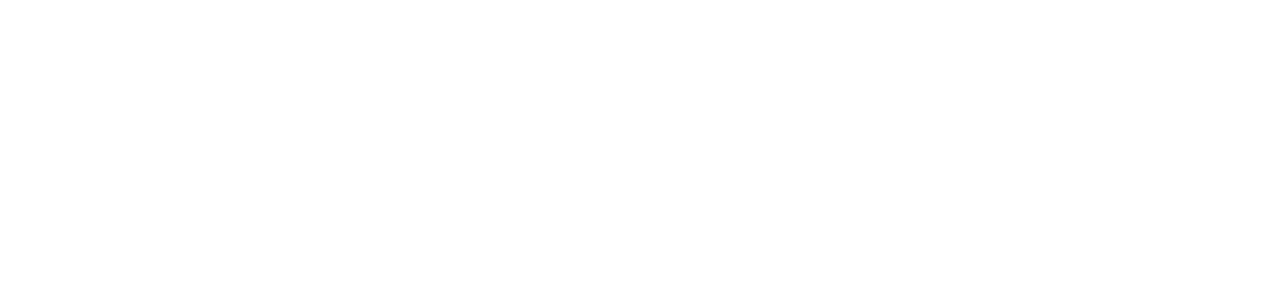
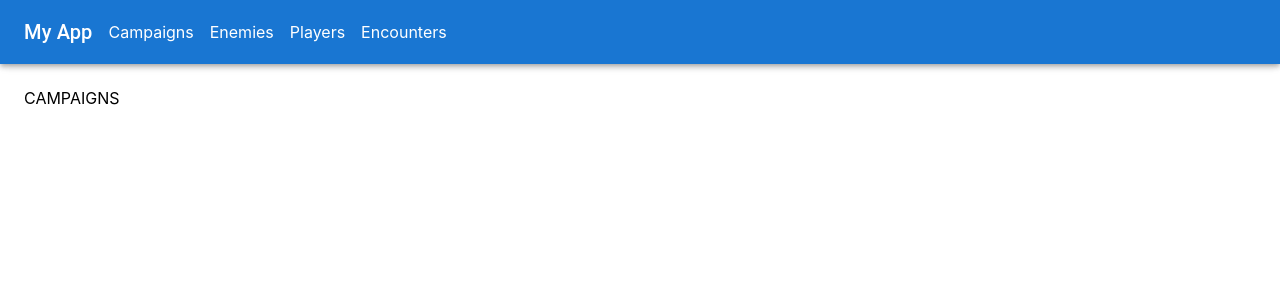
Before and after one commit to bramhvk/battleTracker, a React (Create React App) app in the folder client/: page /campaigns in a window 1280 px wide. Before the commit this address had no page. Shown: the top 300 px of the page. Built offline with nearby package versions, Linux system fonts and the light colour scheme.

Commit message:
added placeholder overview pages

```diff
--- a/client/src/App.tsx
+++ b/client/src/App.tsx
@@ -4,6 +4,9 @@
 import {MonsterOverview} from "./pages/monster/MonsterOverview";
 import MonsterEdit from "./pages/monster/MonsterEdit";
 import MonsterExtract from "./pages/monster/MonsterExtract";
+import EncounterOverview from "./pages/encounters/EncounterOverview";
+import CampaignOverview from "./pages/campaigns/CampaignOverView";
+import PlayerCharacterOverview from "./pages/playersCharacters/PlayerCharacterOverView";
 
 function App() {
 
@@ -11,11 +14,15 @@
         <BrowserRouter>
             <Routes>
                 <Route path="/" element={<Layout />}>
+                    <Route path="/campaigns" element={<CampaignOverview />} />
+
                     <Route path="/enemies" element={<MonsterOverview />} />
                     <Route path="/enemies/edit" element={<MonsterEdit />} />
                     <Route path="/enemies/extract" element={<MonsterExtract />} />
-                    {/*<Route path="ocr" element={<OCR />} />*/}
-                    {/*<Route path="settings" element={<Settings />} />*/}
+
+                    <Route path="/player-characters" element={<PlayerCharacterOverview />} />
+
+                    <Route path="/encounters" element={<EncounterOverview />} />
                 </Route>
             </Routes>
         </BrowserRouter>
--- a/client/src/components/Layout.tsx
+++ b/client/src/components/Layout.tsx
@@ -1,5 +1,5 @@
-import { Box, Toolbar, AppBar, Typography, Link } from "@mui/material";
-import { Link as RouterLink, Outlet } from "react-router-dom";
+import {AppBar, Box, Link, Toolbar, Typography} from "@mui/material";
+import {Link as RouterLink, Outlet} from "react-router-dom";
 import React from "react";
 
 const Layout: React.FC = () => {
@@ -16,6 +16,15 @@
                     {/* Navigation Links */}
                     <Link
                         component={RouterLink}
+                        to="/campaigns"
+                        color="inherit"
+                        underline="hover"
+                        sx={{ cursor: "pointer" }}
+                    >
+                        Campaigns
+                    </Link>
+                    <Link
+                        component={RouterLink}
                         to="/enemies"
                         color="inherit"
                         underline="hover"
@@ -23,15 +32,24 @@
                     >
                         Enemies
                     </Link>
-                    {/*<Link*/}
-                    {/*    component={RouterLink}*/}
-                    {/*    to="/ocr"*/}
-                    {/*    color="inherit"*/}
-                    {/*    underline="hover"*/}
-                    {/*    sx={{ cursor: "pointer" }}*/}
-                    {/*>*/}
-                    {/*    OCR*/}
-                    {/*</Link>*/}
+                    <Link
+                        component={RouterLink}
+                        to="/player-characters"
+                        color="inherit"
+                        underline="hover"
+                        sx={{ cursor: "pointer" }}
+                    >
+                        Players
+                    </Link>
+                    <Link
+                        component={RouterLink}
+                        to="/encounters"
+                        color="inherit"
+                        underline="hover"
+                        sx={{ cursor: "pointer" }}
+                    >
+                        Encounters
+                    </Link>
                 </Toolbar>
             </AppBar>
 
--- a/client/src/pages/campaigns/CampaignOverView.tsx
+++ b/client/src/pages/campaigns/CampaignOverView.tsx
@@ -0,0 +1,11 @@
+
+
+const CampaignOverview: React.FC = () => {
+    return (
+        <div>
+            CAMPAIGNS
+        </div>
+    )
+}
+
+export default CampaignOverview;
--- a/client/src/pages/encounters/EncounterOverview.tsx
+++ b/client/src/pages/encounters/EncounterOverview.tsx
@@ -0,0 +1,11 @@
+
+
+const EncounterOverview: React.FC = () => {
+    return (
+        <div>
+            ENCOUNTERS
+        </div>
+    )
+}
+
+export default EncounterOverview;
--- /dev/null
+++ b/client/src/pages/playersCharacters/PlayerCharacterOverView.tsx
@@ -0,0 +1,10 @@
+
+const PlayerCharacterOverview: React.FC = () => {
+    return (
+        <div>
+            PLAYER CHARACTERS
+        </div>
+    )
+}
+
+export default PlayerCharacterOverview;
```
Also changed, not shown: client/src/pages/players/PlayerOverView.tsx (deleted).
